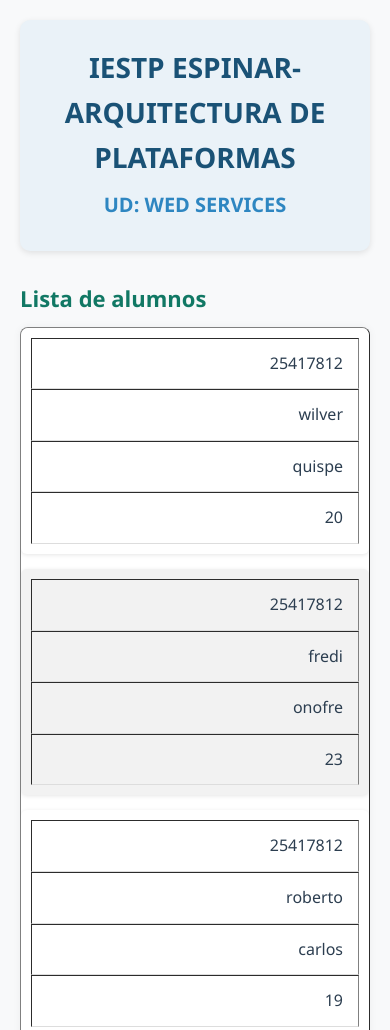
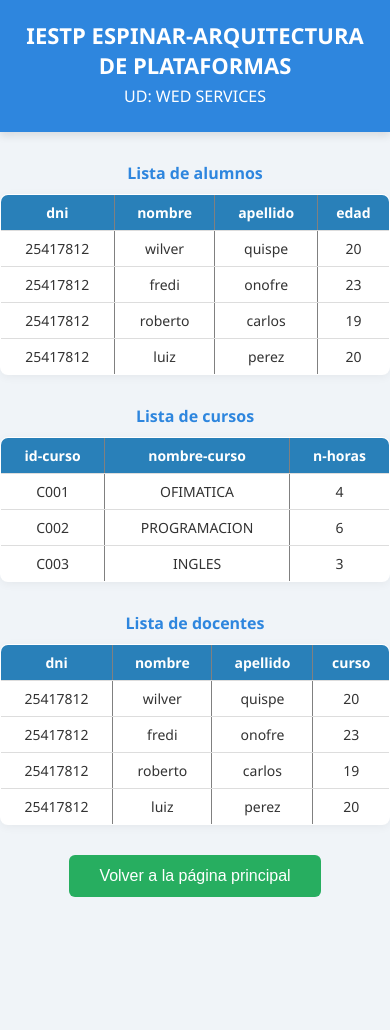
Before and after one commit to domi152/domi, a plain HTML site: page examen2.html in a window 390 px wide. Shown: the top 1030 px of the page. After the commit the page ends 927 px from the top, so only its background shows below. Drawn offline with Linux system fonts and the light colour scheme.

Commit message:
Update estiloexamen2.css

```diff
--- a/css/estiloexamen2.css
+++ b/css/estiloexamen2.css
@@ -1,130 +1,100 @@
-/* === Reset y base === */
-* {
-  margin: 0;
-  padding: 0;
-  box-sizing: border-box;
+/* Reset básico */
+body {
+    margin: 0;
+    padding: 0;
+    font-family: 'Segoe UI', Tahoma, Geneva, Verdana, sans-serif;
+    background-color: #f0f4f8;
+    color: #333;
 }
 
-body {
-  font-family: 'Segoe UI', Tahoma, Geneva, Verdana, sans-serif;
-  background-color: #f8f9fa;
-  color: #2c3e50;
-  padding: 20px;
-  line-height: 1.6;
-}
-
-/* === Encabezado Institucional === */
+/* Información general */
 .info-general {
-  background-color: #eaf2f8;
-  padding: 25px;
-  border-radius: 10px;
-  text-align: center;
-  margin-bottom: 30px;
-  box-shadow: 0 2px 6px rgba(0,0,0,0.1);
+    background-color: #2e86de;
+    color: #fff;
+    padding: 20px;
+    text-align: center;
+    box-shadow: 0 4px 8px rgba(0,0,0,0.1);
+    margin-bottom: 30px;
 }
 
 .info-general h2 {
-  font-size: 28px;
-  color: #1a5276;
-  margin-bottom: 10px;
+    margin: 0;
+    font-size: 28px;
 }
 
 .info-general h3 {
-  font-size: 20px;
-  color: #2e86c1;
-  margin-bottom: 5px;
+    margin: 5px 0;
+    font-weight: normal;
 }
 
-/* === Títulos de sección === */
+/* Títulos */
 h4 {
-  font-size: 22px;
-  color: #117864;
-  margin: 30px 0 10px;
-  text-align: left;
+    text-align: center;
+    color: #2e86de;
+    margin-top: 25px;
+    margin-bottom: 10px;
 }
 
-/* === Tablas === */
+/* Tablas */
 table {
-  width: 100%;
-  border-collapse: collapse;
-  margin-bottom: 30px;
-  background-color: #fff;
-  border-radius: 8px;
-  overflow: hidden;
-  box-shadow: 0 0 8px rgba(0,0,0,0.05);
+    width: 90%;
+    margin: 0 auto 30px auto;
+    border-collapse: collapse;
+    background-color: #fff;
+    border-radius: 8px;
+    overflow: hidden;
+    box-shadow: 0 2px 10px rgba(0,0,0,0.05);
 }
 
 table thead {
-  background-color: #3498db;
-  color: white;
+    background-color: #2980b9;
+    color: #fff;
 }
 
 table th, table td {
-  padding: 12px 15px;
-  text-align: center;
-  border-bottom: 1px solid #ddd;
-  font-size: 16px;
-}
-
-table tbody tr:nth-child(even) {
-  background-color: #f2f2f2;
+    padding: 12px 15px;
+    text-align: center;
+    border-bottom: 1px solid #ddd;
 }
 
 table tbody tr:hover {
-  background-color: #d6eaf8;
-  transition: 0.2s ease-in-out;
+    background-color: #f1f1f1;
 }
 
-/* === Botón Volver === */
-div > button {
-  display: block;
-  margin: 40px auto 0;
-  padding: 12px 25px;
-  font-size: 16px;
-  background-color: #2ecc71;
-  color: #fff;
-  border: none;
-  border-radius: 6px;
-  cursor: pointer;
-  transition: background-color 0.3s ease;
+/* Botón */
+button {
+    display: block;
+    margin: 30px auto;
+    padding: 12px 30px;
+    background-color: #27ae60;
+    color: white;
+    font-size: 16px;
+    border: none;
+    border-radius: 6px;
+    cursor: pointer;
+    transition: background-color 0.3s;
 }
 
-div > button:hover {
-  background-color: #27ae60;
+button:hover {
+    background-color: #219150;
 }
 
-/* === Responsive design === */
+/* Responsividad */
 @media (max-width: 768px) {
-  table, thead, tbody, th, td, tr {
-    display: block;
-  }
+    table {
+        width: 100%;
+    }
 
-  thead {
-    display: none;
-  }
+    .info-general h2 {
+        font-size: 22px;
+    }
 
-  table tr {
-    margin-bottom: 15px;
-    border-radius: 6px;
-    box-shadow: 0 1px 4px rgba(0,0,0,0.1);
-    background: #fff;
-    padding: 10px;
-  }
+    .info-general h3 {
+        font-size: 16px;
+    }
 
-  table td {
-    text-align: right;
-    padding-left: 50%;
-    position: relative;
-  }
-
-  table td::before {
-    content: attr(data-label);
-    position: absolute;
-    left: 15px;
-    width: 45%;
-    padding-left: 15px;
-    font-weight: bold;
-    text-align: left;
-    color: #34495e;
-  }
+    table th, table td {
+        font-size: 14px;
+        padding: 8px;
+    }
 }
```
